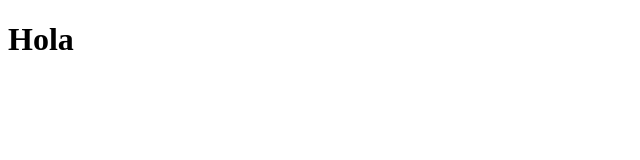
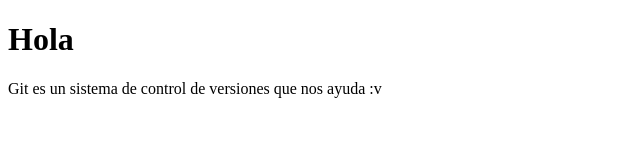
Before and after one commit to justynmeza/git-desde-cero, a plain HTML site: page index.html in a window 1280 px wide. Shown: the whole page, without its empty margins (0-640 px from the left). Drawn offline with Linux system fonts and the light colour scheme.

Commit message:
agrega una descripcion corta de git

```diff
--- a/index.html
+++ b/index.html
@@ -6,5 +6,9 @@
     </head>
     <body>
         <h1>Hola</h1>
+
+        <p>
+            Git es un sistema de control de versiones que nos ayuda  :v
+        </p>
     </body>
 </html>
```
